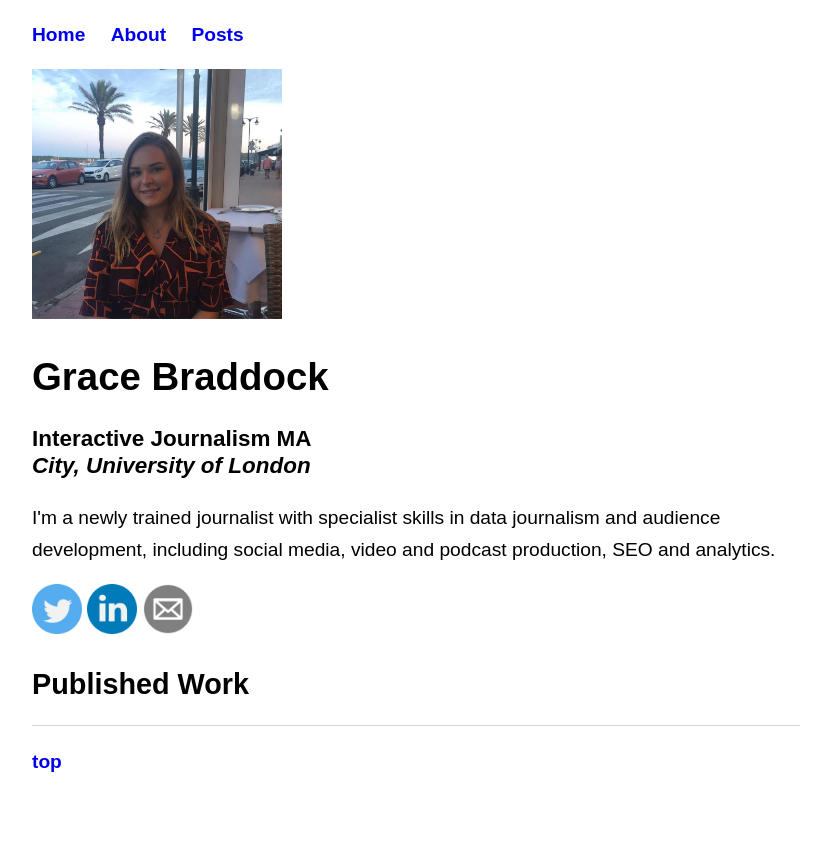
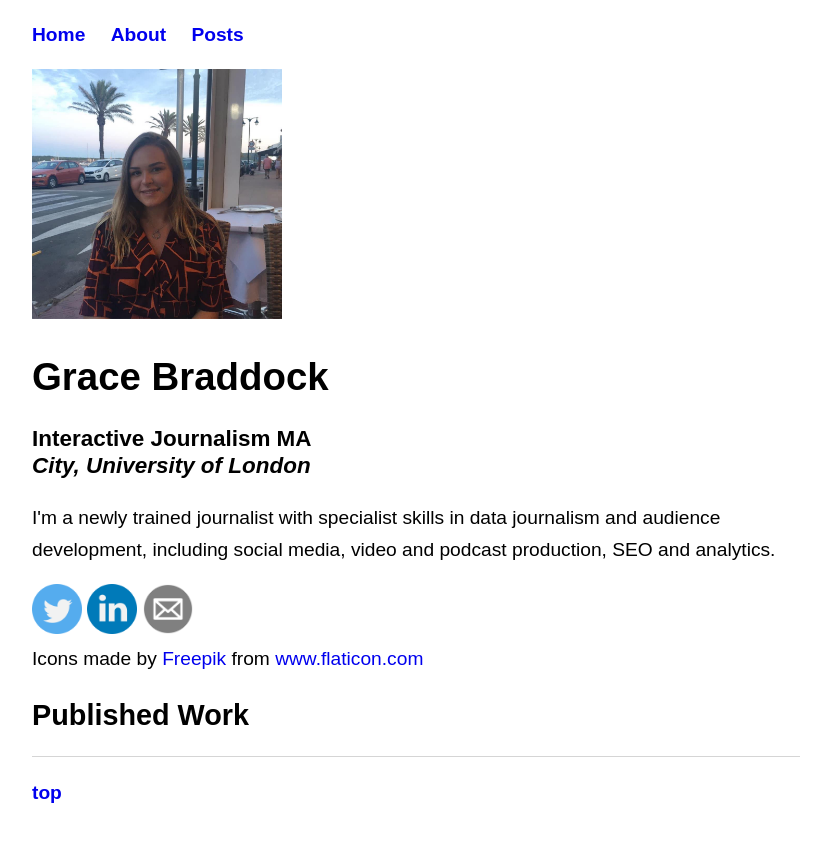
Before and after one commit to gracebraddock/gracebraddock.github.io, a Jekyll site: the page built from index.html, in a window 1280 px wide. Shown: the top 842 px of the page, without its empty margins (224-1055 px from the left). Built offline with Jekyll 4.4.1, drawn with Linux system fonts in a browser that asks for light colours.

Commit message:
Update index.html

```diff
--- a/index.html
+++ b/index.html
@@ -18,5 +18,6 @@
     <a href="https://www.linkedin.com/in/grace-braddock-641ab8158/"> <img src="linkedin.png" width="50" height="50"> </a>
 
  <a href="mailto:grace.braddock@btinternet.com"> <img src="download.jpg" width="50" height="50">
-    </a>
+    </a> <br>
+<div>Icons made by <a href="https://www.flaticon.com/authors/freepik" title="Freepik">Freepik</a> from <a href="https://www.flaticon.com/" title="Flaticon">www.flaticon.com</a></div>
 <h2>Published Work</h2>
```
